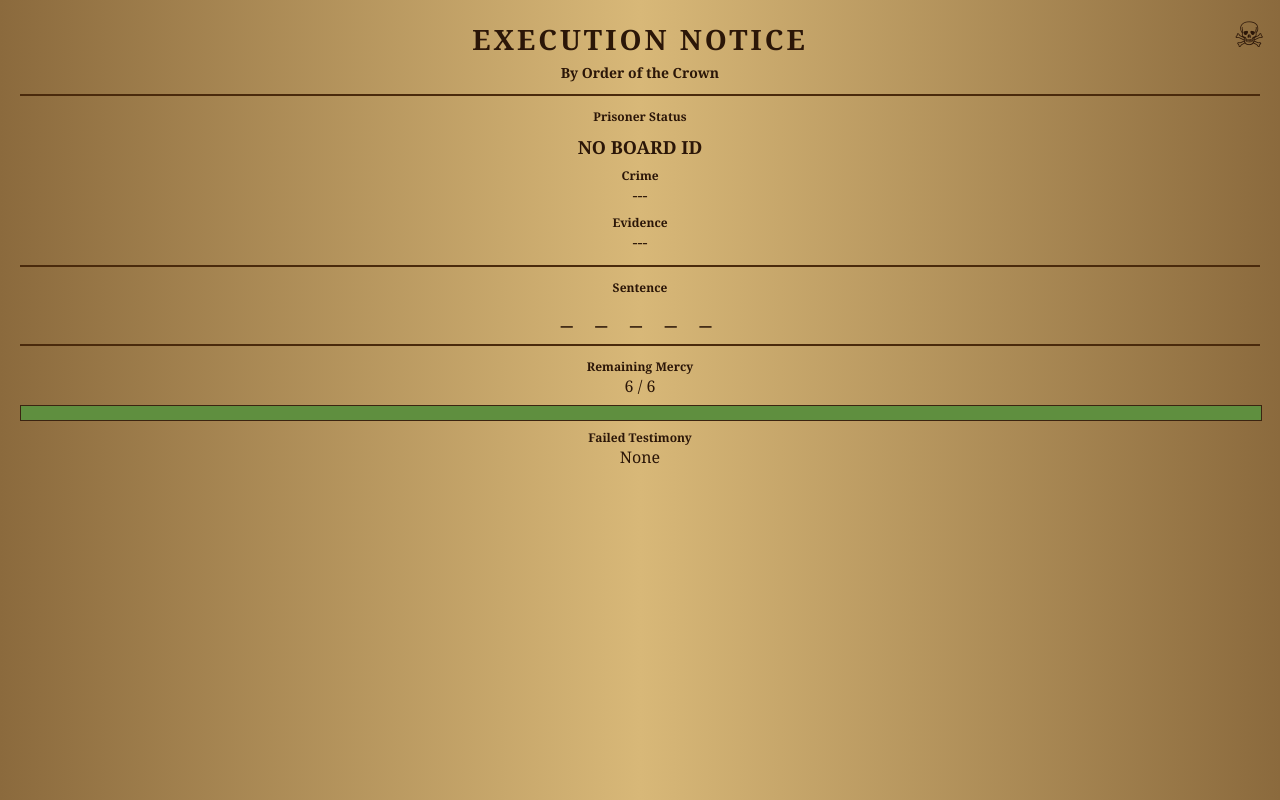
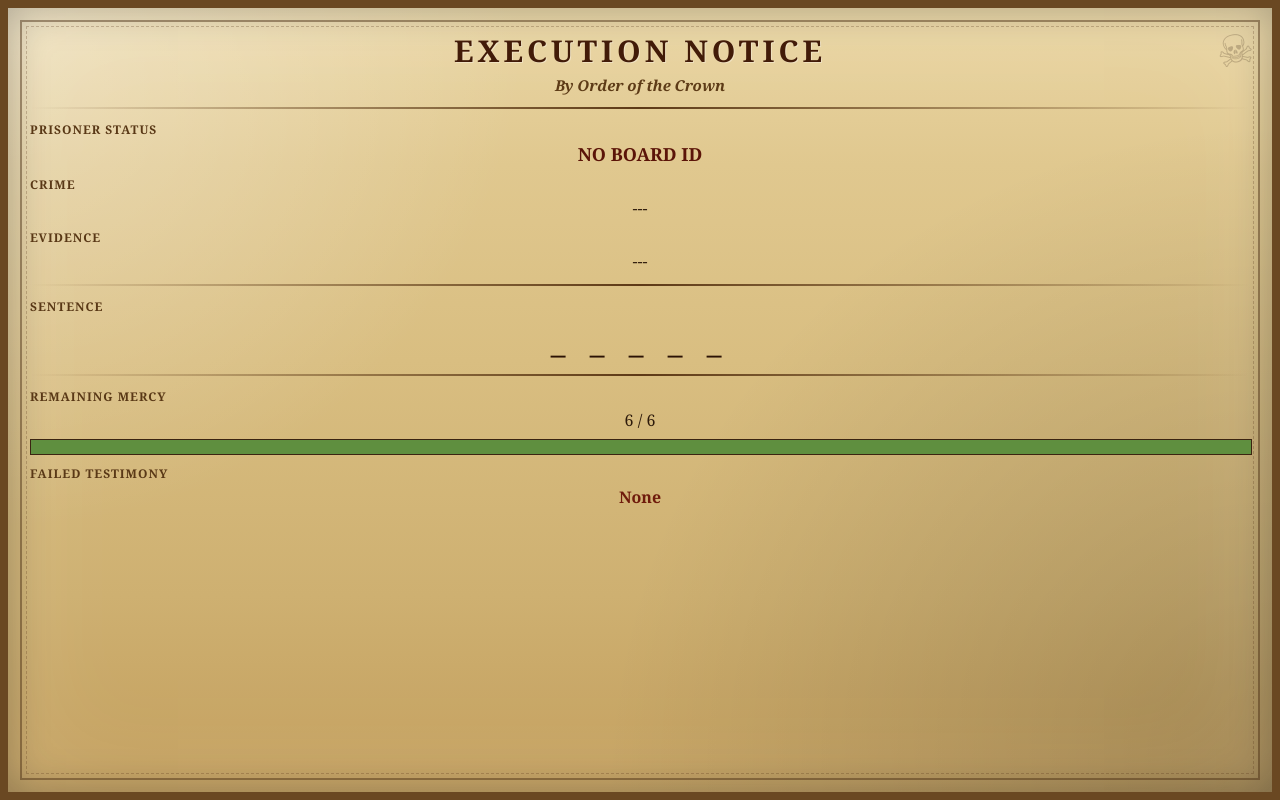
Before and after one commit to pinakpol/hangman, a website: page Public/index.html in a window 1280 px wide. Drawn offline with Linux system fonts and the light colour scheme.

Commit message:
Update style.css

```diff
--- a/Public/style.css
+++ b/Public/style.css
@@ -1,130 +1,341 @@
-html, body {
+/*====================================================
+  Hangman's Gallows
+  Parchment Theme
+====================================================*/
+
+html,
+body{
+    margin:0;
+    padding:0;
     width:100%;
     height:100%;
-    margin:0;
-    padding:0;
     overflow:hidden;
-    background:#2b1a0d;
+
+    background:#2a1c10;
+
+    font-family:
+        "Georgia",
+        "Times New Roman",
+        serif;
+
+    color:#2d1a0b;
 }
 
 
-body {
+/*====================================================*/
+
+body{
     display:flex;
     justify-content:center;
     align-items:center;
 }
 
 
-.parchment {
+/*====================================================*/
+
+.parchment{
+
+    position:relative;
 
     width:100%;
     height:100%;
 
     box-sizing:border-box;
 
-    padding:20px;
+    overflow:hidden;
+
+    padding:22px;
 
     background:
+
+    radial-gradient(
+        circle at top left,
+        rgba(255,255,255,.35),
+        rgba(255,255,255,0) 35%
+    ),
+
+    radial-gradient(
+        circle at bottom right,
+        rgba(0,0,0,.18),
+        rgba(0,0,0,0) 45%
+    ),
+
     linear-gradient(
-        90deg,
-        #8b6a3d,
-        #d8b878,
-        #8b6a3d
+        180deg,
+        #ead6a4 0%,
+        #e0c88f 20%,
+        #d9be81 45%,
+        #ceb071 75%,
+        #c39f5d 100%
     );
 
-    color:#2b1608;
+    border:8px solid #6a4822;
 
-    text-align:center;
-
-    overflow:hidden;
-
-    font-family:Georgia,serif;
-}
-
-
-h1 {
-
-    margin:0;
-
-    font-size:28px;
-
-    letter-spacing:3px;
+    box-shadow:
+        inset 0 0 40px rgba(0,0,0,.28),
+        inset 0 0 120px rgba(255,255,255,.15);
 
 }
 
 
-h2 {
+/*====================================================*/
+/* Decorative Border */
+/*====================================================*/
 
-    margin:5px;
+.parchment::before{
 
-    font-size:14px;
+    content:"";
 
+    position:absolute;
+
+    top:12px;
+    left:12px;
+    right:12px;
+    bottom:12px;
+
+    border:2px solid
+    rgba(70,40,15,.45);
+
+    pointer-events:none;
 }
 
 
-.line {
+.parchment::after{
+
+    content:"";
+
+    position:absolute;
+
+    top:18px;
+    left:18px;
+    right:18px;
+    bottom:18px;
+
+    border:1px dashed
+    rgba(80,45,20,.25);
+
+    pointer-events:none;
+}
+
+
+/*====================================================*/
+
+.seal{
+
+    position:absolute;
+
+    right:18px;
+
+    top:12px;
+
+    font-size:42px;
+
+    opacity:.22;
+
+    transform:rotate(-12deg);
+}
+
+
+/*====================================================*/
+
+h1{
+
+    margin:0;
+
+    text-align:center;
+
+    font-size:30px;
+
+    letter-spacing:4px;
+
+    color:#421b08;
+
+    text-shadow:
+        1px 1px rgba(255,255,255,.35);
+}
+
+
+/*====================================================*/
+
+h2{
+
+    margin:4px 0 12px;
+
+    text-align:center;
+
+    font-size:15px;
+
+    font-style:italic;
+
+    color:#5d3b17;
+}
+
+
+/*====================================================*/
+
+.line{
 
     height:2px;
 
-    background:#4a2a0c;
-
     margin:12px 0;
 
+    background:
+
+    linear-gradient(
+        to right,
+        transparent,
+        #5d3916,
+        transparent
+    );
 }
 
 
-.section {
+/*====================================================*/
 
-    margin:8px 0;
+.section{
 
+    margin:10px 0;
 }
 
 
-label {
+/*====================================================*/
+
+label{
 
     display:block;
+
+    margin-bottom:4px;
 
     font-size:12px;
 
     font-weight:bold;
 
+    letter-spacing:1px;
+
+    text-transform:uppercase;
+
+    color:#593816;
 }
 
 
-#word {
+/*====================================================*/
 
-    font-size:26px;
-
-    letter-spacing:8px;
-
-}
-
-
-#status {
-
-    margin-top:10px;
+#status{
 
     font-size:18px;
 
     font-weight:bold;
 
+    text-align:center;
+
+    color:#5b1408;
 }
 
 
-#letters {
+/*====================================================*/
 
-    display:none;
+#category,
+#hint,
+#attempts,
+#wrong{
+
+    font-size:16px;
+
+    text-align:center;
+
+    word-wrap:break-word;
 }
 
 
-.seal {
+/*====================================================*/
 
-    position:absolute;
+#word{
 
-    right:15px;
+    text-align:center;
 
-    top:10px;
+    font-size:32px;
 
-    font-size:35px;
+    font-weight:bold;
+
+    letter-spacing:8px;
+
+    color:#2b1204;
+
+    min-height:42px;
+}
+
+
+/*====================================================*/
+
+#bar{
+
+    width:100%;
+
+    height:100%;
+
+    background:
+
+    linear-gradient(
+        90deg,
+        #2d7d2d,
+        #69b84b
+    );
+
+    transition:width .35s ease;
+}
+
+
+/*====================================================*/
+
+#wrong{
+
+    color:#6f1b0c;
+
+    font-weight:bold;
+
+    min-height:24px;
+}
+
+
+/*====================================================*/
+/* Small Screens / MOAP */
+/*====================================================*/
+
+@media (max-width:700px){
+
+    .parchment{
+
+        padding:16px;
+    }
+
+    h1{
+
+        font-size:24px;
+    }
+
+    h2{
+
+        font-size:13px;
+    }
+
+    #word{
+
+        font-size:24px;
+
+        letter-spacing:5px;
+    }
+
+    #status{
+
+        font-size:16px;
+    }
+
+    #category,
+    #hint,
+    #attempts,
+    #wrong{
+
+        font-size:14px;
+    }
 
 }
```
